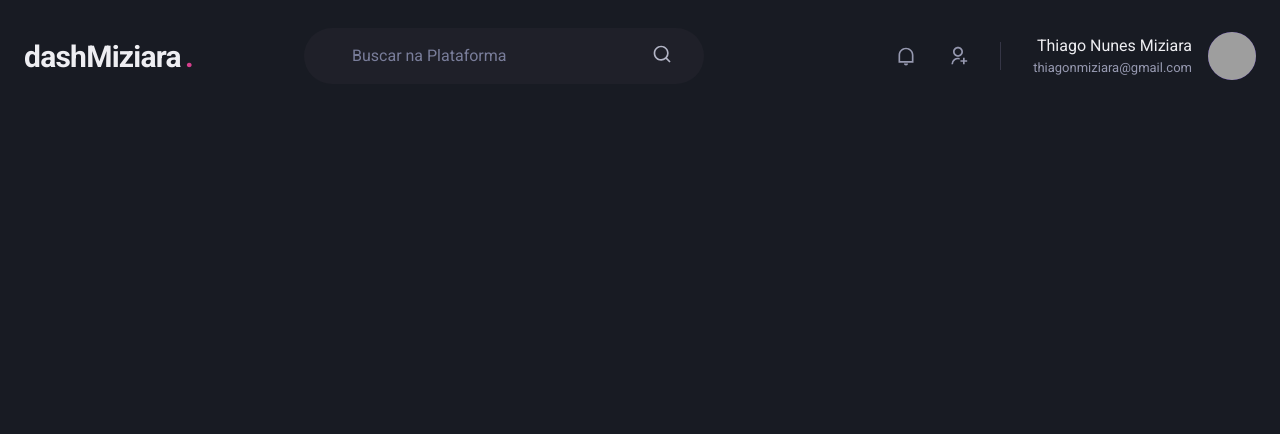
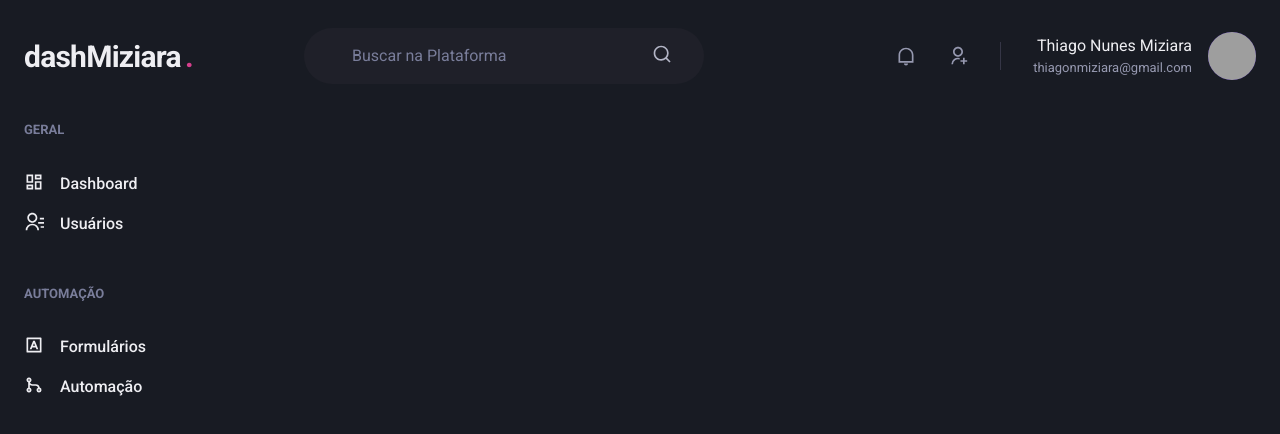
Before and after one commit to thiagonmiziara/dashboard, a Next.js app: page /dashboard in a window 1280 px wide. Shown: the top 434 px of the page. Built offline with nearby package versions, Linux system fonts and the light colour scheme; grey boxes are pictures that could not be loaded.

Commit message:
add Component Sidebar

```diff
--- /dev/null
+++ b/src/components/Sidebar.tsx
@@ -0,0 +1,58 @@
+import { Box, Stack, Text, Link, Icon } from "@chakra-ui/react";
+
+import {
+  RiContactsLine,
+  RiDashboardLine,
+  RiGitMergeLine,
+  RiInputMethodLine,
+} from "react-icons/ri";
+
+export function Sidebar() {
+  return (
+    <Box as="aside" w="64" mr="8">
+      <Stack spacing="12" aling="flex-start">
+        <Box>
+          <Text fontWeight="bold" color="gray.400" fontSize="small">
+            GERAL
+          </Text>
+          <Stack spacing="4" mt="8" align="stretch">
+            <Link display="flex" align="center">
+              <Icon as={RiDashboardLine} fontSize="20" />
+              <Text ml="4" fontWeight="medium">
+                Dashboard
+              </Text>
+            </Link>
+
+            <Link display="flex" align="center">
+              <Icon as={RiContactsLine} fontSize="20" />
+              <Text ml="4" fontWeight="medium">
+                Usuários
+              </Text>
+            </Link>
+          </Stack>
+        </Box>
+
+        <Box>
+          <Text fontWeight="bold" color="gray.400" fontSize="small">
+            AUTOMAÇÃO
+          </Text>
+          <Stack spacing="4" mt="8" align="stretch">
+            <Link display="flex" align="center">
+              <Icon as={RiInputMethodLine} fontSize="20" />
+              <Text ml="4" fontWeight="medium">
+                Formulários
+              </Text>
+            </Link>
+
+            <Link display="flex" align="center">
+              <Icon as={RiGitMergeLine} fontSize="20" />
+              <Text ml="4" fontWeight="medium">
+                Automação
+              </Text>
+            </Link>
+          </Stack>
+        </Box>
+      </Stack>
+    </Box>
+  );
+}
--- a/src/pages/dashboard.tsx
+++ b/src/pages/dashboard.tsx
@@ -1,7 +1,16 @@
+import { Flex } from "@chakra-ui/react";
+
 import { Header } from "../components/Header";
+import { Sidebar } from "../components/Sidebar";
 
-export default function Dashboard(){
-  return(
-    <Header/>
+export default function Dashboard() {
+  return (
+    <Flex direction="column" h="100vh">
+      <Header />
+
+      <Flex w="100%" my="6" maxWidth={1480} mx="auto" px="6">
+        <Sidebar/>
+      </Flex>
+    </Flex>
   );
 }
```
